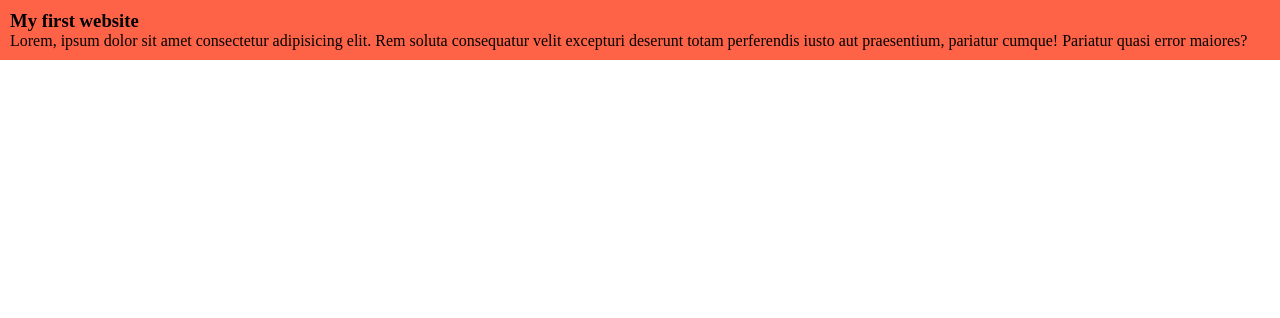
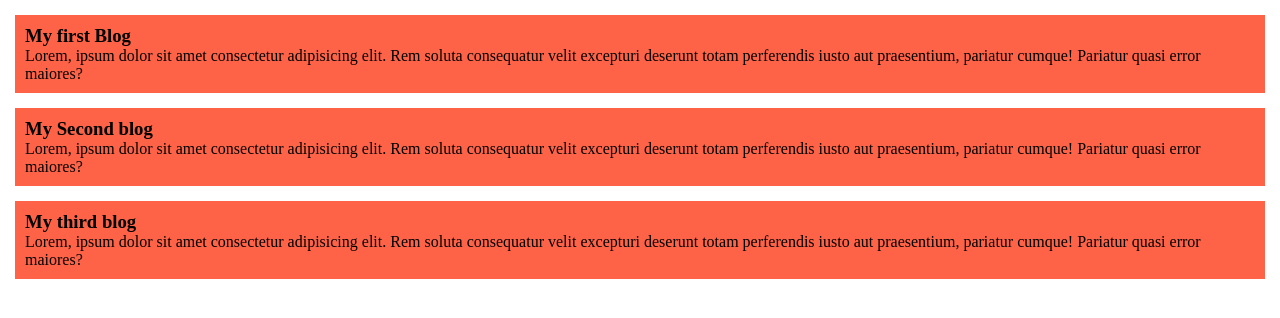
Before and after one commit to dip00-bb/my-first-github-repo, a plain HTML site: page index.html in a window 1280 px wide. Drawn offline with Linux system fonts and the light colour scheme; a script that the page names is missing.

Commit message:
addeed second and third blog

```diff
--- a/index.html
+++ b/index.html
@@ -11,9 +11,20 @@
 <body>
 
     <div>
-        <h3>My first website</h3>
+        <h3>My first Blog</h3>
         <p>Lorem, ipsum dolor sit amet consectetur adipisicing elit. Rem soluta consequatur velit excepturi deserunt totam perferendis iusto aut praesentium, pariatur cumque! Pariatur quasi error maiores?</p>
     </div>
+
+    <div>
+        <h3>My Second blog</h3>
+        <p>Lorem, ipsum dolor sit amet consectetur adipisicing elit. Rem soluta consequatur velit excepturi deserunt totam perferendis iusto aut praesentium, pariatur cumque! Pariatur quasi error maiores?</p>
+    </div>
+
+    <div>
+        <h3>My third blog</h3>
+        <p>Lorem, ipsum dolor sit amet consectetur adipisicing elit. Rem soluta consequatur velit excepturi deserunt totam perferendis iusto aut praesentium, pariatur cumque! Pariatur quasi error maiores?</p>
+    </div>
+
     <script src="script.js"></script>
 </body>
 
--- a/styles/style.css
+++ b/styles/style.css
@@ -13,4 +13,5 @@ body {
 div{
     background-color: tomato;
     padding:10px;
+    margin: 15px;
 }
```
